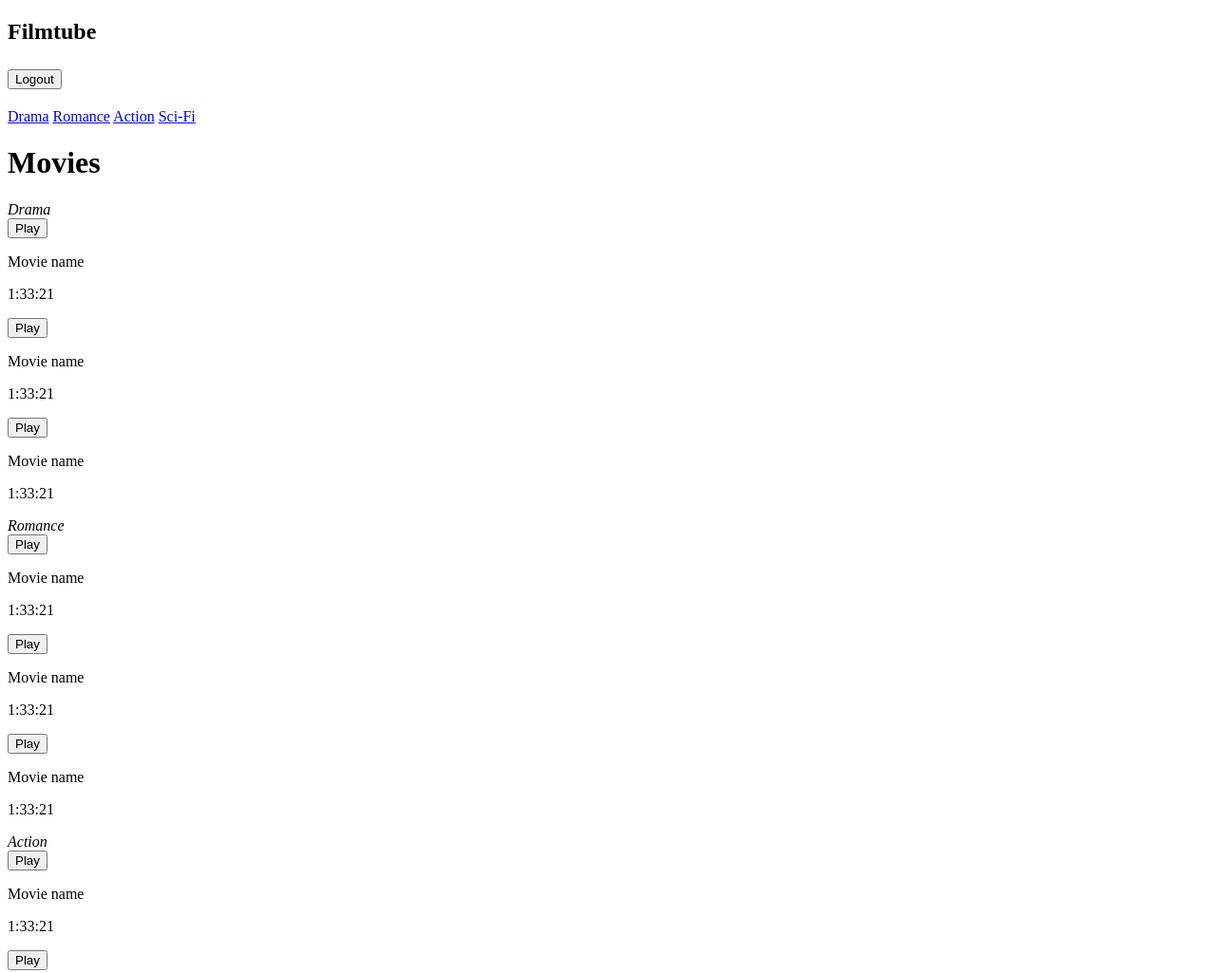
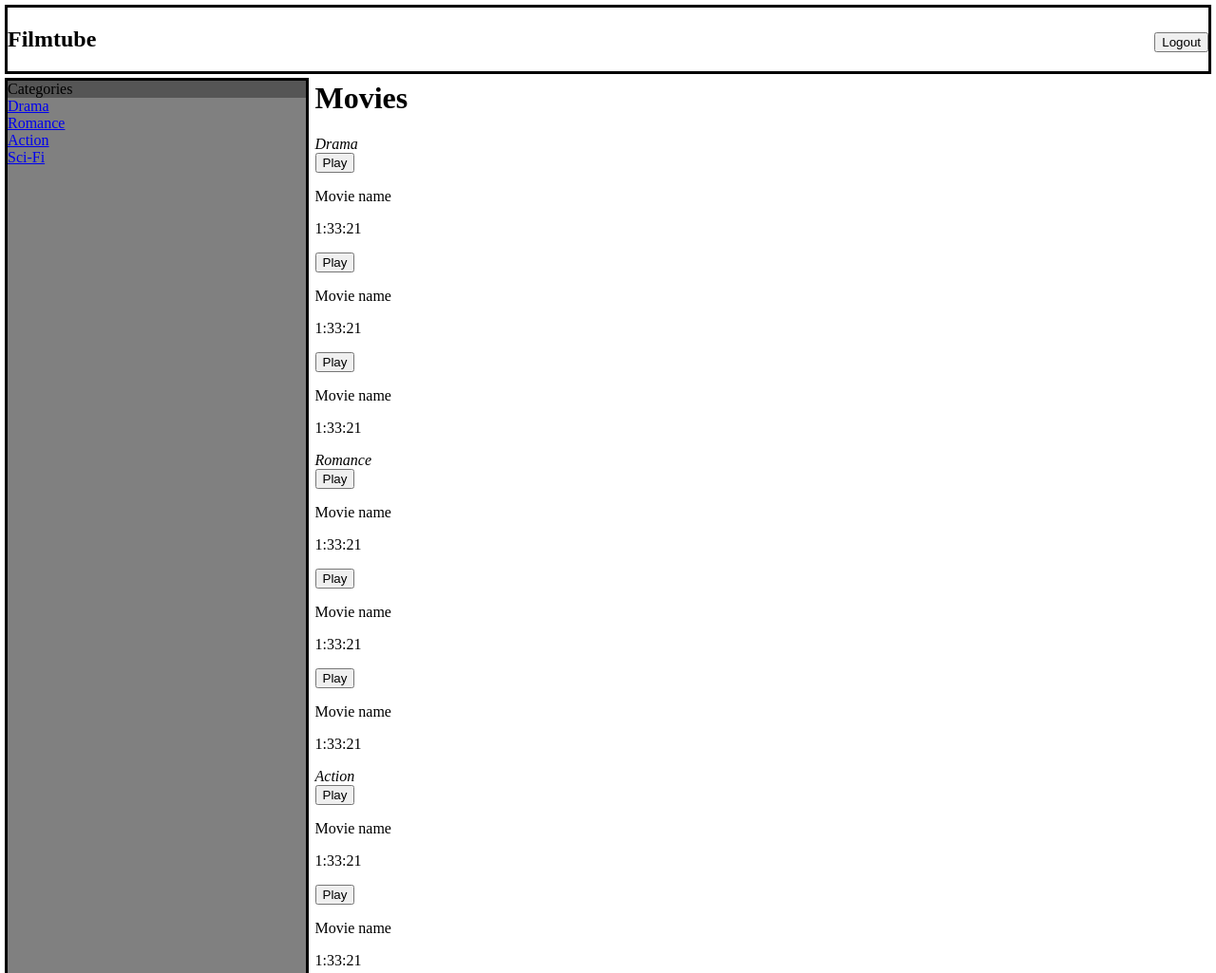
Before and after one commit to breyana/phase-2-challenge, a plain HTML site: page part-3/index.html in a window 1280 px wide. Shown: the top 1025 px of the page at 95% size. Drawn offline with Linux system fonts and the light colour scheme.

Commit message:
Implement sidebar and header

```diff
--- a/part-3/index.html
+++ b/part-3/index.html
@@ -3,14 +3,19 @@
   <head>
     <meta charset="utf-8">
     <title>Filmtube</title>
+    <link rel="stylesheet" type="text/css" href="styles.css">
   </head>
   <body>
     <header>
       <h2>Filmtube<h2>
-      <button>Logout</button>
+      <button class="logout-button">Logout</button>
     </header>
 
+    <div class="main-container">
       <div class="sidebar">
+        <div class="categories">
+          Categories
+        </div>
         <a href="#Drama">Drama</a>
         <a href="#Romance">Romance</a>
         <a href="#Action">Action</a>
@@ -22,46 +27,63 @@
         <div id="Drama">
           <i>Drama</i>
           <div class="movie-list">
+            <div>
               <button>Play</button>
               <p>Movie name</p>
               <p>1:33:21</p>
+            </div>
 
+            <div>
               <button>Play</button>
               <p>Movie name</p>
               <p>1:33:21</p>
+            </div>
 
+            <div>
               <button>Play</button>
               <p>Movie name</p>
               <p>1:33:21</p>
             </div>
           </div>
+        </div>
         <div id="Romance">
           <i>Romance</i>
           <div class="movie-list">
+            <div>
               <button>Play</button>
               <p>Movie name</p>
               <p>1:33:21</p>
+            </div>
 
+            <div>
               <button>Play</button>
               <p>Movie name</p>
               <p>1:33:21</p>
+            </div>
 
+            <div>
               <button>Play</button>
               <p>Movie name</p>
               <p>1:33:21</p>
             </div>
           </div>
+        </div>
         <div id="Action">
           <i>Action</i>
           <div class="movie-list">
+            <div>
               <button>Play</button>
               <p>Movie name</p>
               <p>1:33:21</p>
+            </div>
 
+            <div>
               <button>Play</button>
               <p>Movie name</p>
               <p>1:33:21</p>
+            </div>
 
+            <div>
               <button>Play</button>
               <p>Movie name</p>
               <p>1:33:21</p>
@@ -70,20 +92,26 @@
         <div id="Sci-Fi">
           <i>Sci-Fi</i>
           <div class="movie-list">
+            <div>
               <button>Play</button>
               <p>Movie name</p>
               <p>1:33:21</p>
+            </div>
 
+            <div>
               <button>Play</button>
               <p>Movie name</p>
               <p>1:33:21</p>
+            </div>
 
+            <div>
               <button>Play</button>
               <p>Movie name</p>
               <p>1:33:21</p>
             </div>
           </div>
-
+        </div>
       </main>
+    </div>
   </body>
 </html>
--- a/part-3/styles.css
+++ b/part-3/styles.css
@@ -0,0 +1,35 @@
+header {
+  display: flex;
+  justify-content: space-between;
+  outline-style: solid;
+  margin-bottom: 10px;
+}
+
+.categories {
+  background-color: #555
+}
+
+.sidebar {
+  width: 25%;
+  background-color: grey;
+  outline-style: solid;
+  margin-right: 10px;
+}
+
+.main-container {
+  display: flex;
+  justify-content: space-between;
+}
+
+a {
+  display: block;
+}
+
+main {
+  float: left;
+  width: 75%;
+}
+
+h1 {
+  margin-top: 0;
+}
```
Lines whose indentation alone changed are shown as unchanged.
